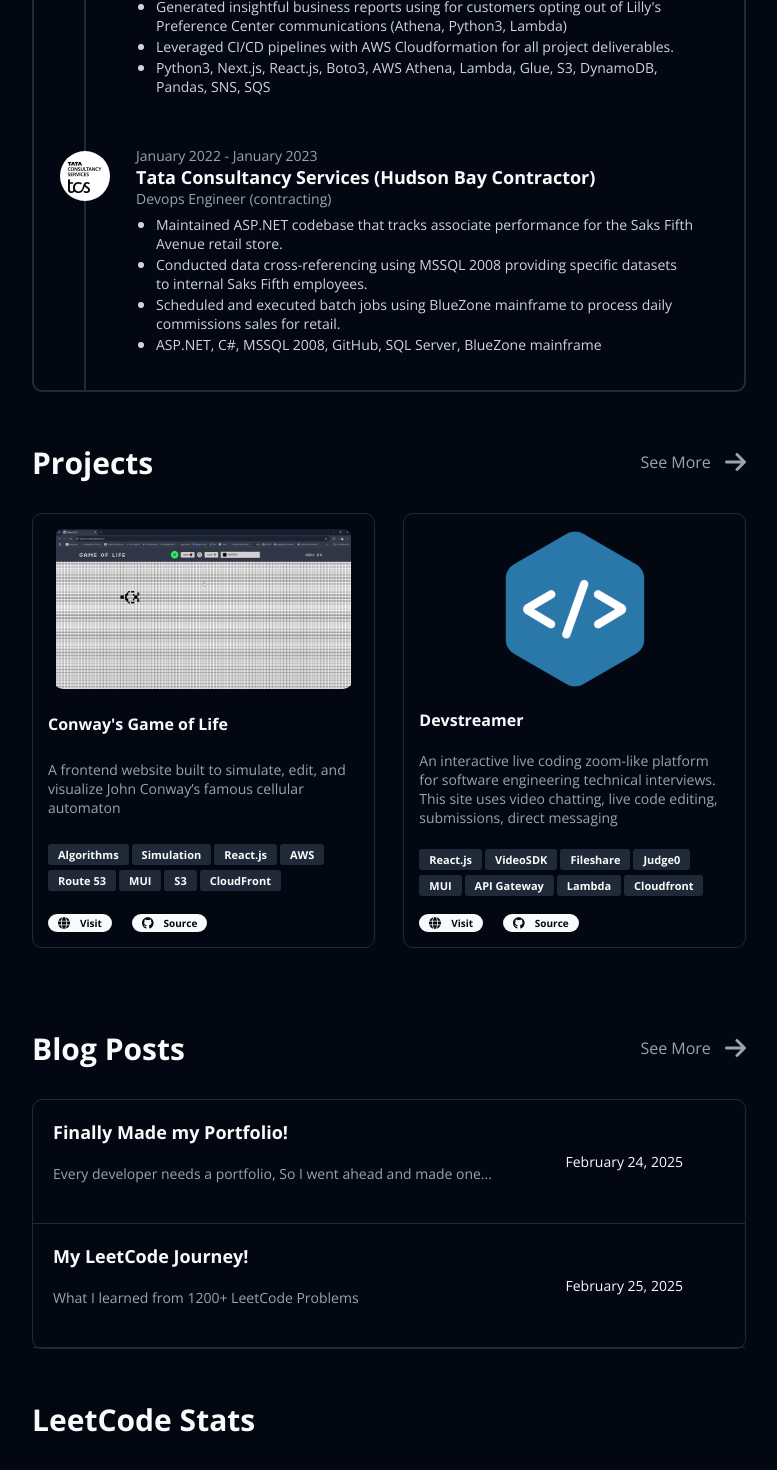
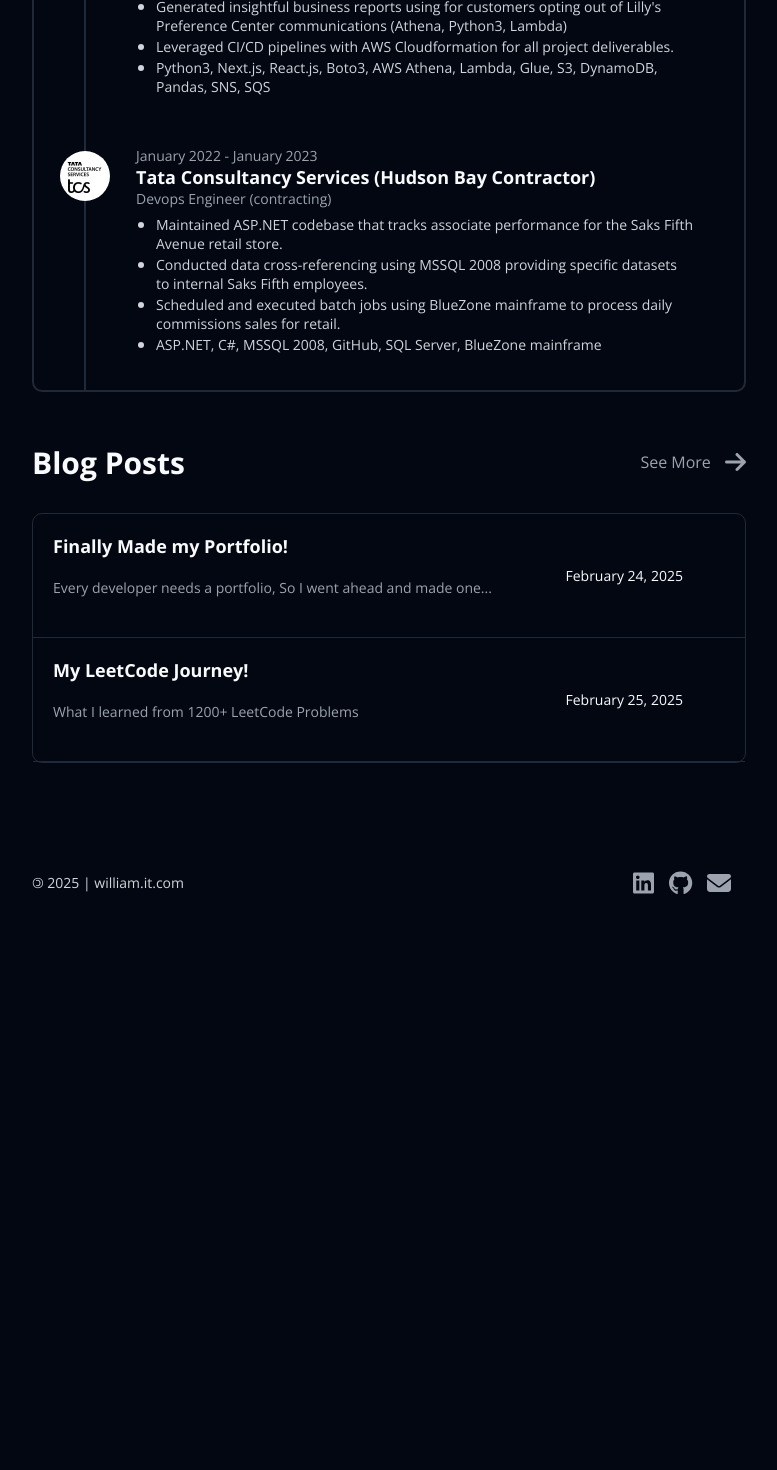
Before and after one commit to sQuillP/Portfolio, a Next.js app: page / in a window 1280 px wide. Shown: the part 1276-2746 px from the top of the page, without its empty margins (251-1028 px from the left). After the commit the page ends 2199 px from the top, so only its background shows below. Built offline with nearby package versions, Linux system fonts and the light colour scheme; no server answers.

Commit message:
removed some sections from portfolio

```diff
--- a/src/app/page.js
+++ b/src/app/page.js
@@ -50,7 +50,7 @@
       <section className={s.section}>
         <ExperienceTabs/>
       </section>
-      <section className={s.section}>
+      {/* <section className={s.section}>
         <div className={s.headerDetails}>
           <p className={s.h2}>Projects</p>
           <Link
@@ -74,13 +74,13 @@
             })
           }
         </div>
-      </section>
+      </section> */}
       <section className={s.section}>
           <div className={s.headerDetails}>
             <p className={s.h2}>Blog Posts</p>
             <Link
               className={s.link}
-              href={"/projects"}
+              href={"/blog"}
             >
               See More  <FontAwesomeIcon style={{marginLeft: 10}} icon={faArrowRight} size="xl" color="inherit"/>
           </Link>
@@ -90,12 +90,12 @@
           posts={allBlogPosts}
         />
       </section>
-      <section className={s.section}>
+      {/* <section className={s.section}>
         <div className={s.headerDetails}>
             <p className={s.h2}>LeetCode Stats</p>
         </div>
         <LeetcodeWrapper/>
-      </section>
+      </section> */}
     </>
   );
 }
--- a/src/components/Navbar/Navbar.js
+++ b/src/components/Navbar/Navbar.js
@@ -34,9 +34,9 @@
                     <div className={s.navItem}>
                         <Link className={s.link} href={'/'}>Home</Link>
                     </div>
-                    <div className={s.navItem}>
+                    {/* <div className={s.navItem}>
                         <Link className={s.link} href={'/projects'}>Projects</Link>
-                    </div>
+                    </div> */}
                     <div className={s.navItem}>
                         <Link className={s.link} href={'/blog'}>Blog</Link>
                     </div>
```
